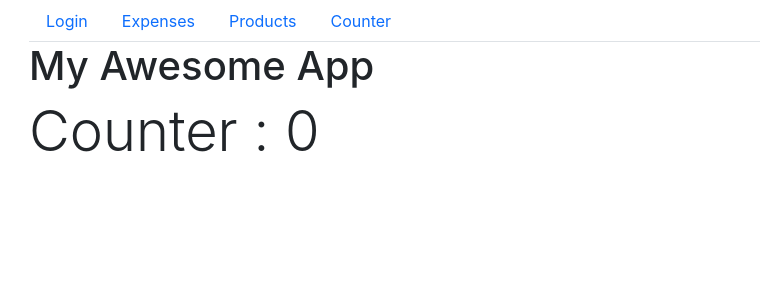
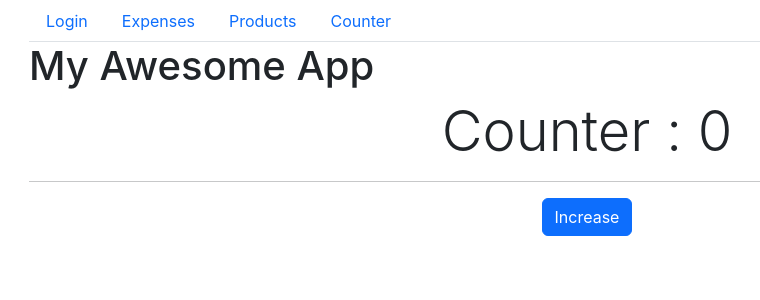
Before and after one commit to synergy2411/del-mar-23-react, a React (Create React App) app in the folder frontend/: page /counter in a window 1280 px wide. Shown: the top 300 px of the page, without its empty margins (53-813 px from the left). Built offline with nearby package versions, Linux system fonts and the light colour scheme.

Commit message:
counter increased

```diff
--- a/frontend/src/Components/Counter/Counter.jsx
+++ b/frontend/src/Components/Counter/Counter.jsx
@@ -1,12 +1,19 @@
 import React from "react";
-import { useSelector } from "react-redux";
+import { useSelector, useDispatch } from "react-redux";
 
 const Counter = () => {
   const counter = useSelector((state) => state.counter);
+  const dispatch = useDispatch();
+
+  const increaseClickHandler = () => dispatch({ type: "INCREMENT" });
 
   return (
-    <div>
+    <div className="text-center">
       <p className="display-4">Counter : {counter}</p>
+      <hr />
+      <button className="btn btn-primary" onClick={increaseClickHandler}>
+        Increase
+      </button>
     </div>
   );
 };
--- a/frontend/src/store/reducers/rootReducer.js
+++ b/frontend/src/store/reducers/rootReducer.js
@@ -3,7 +3,15 @@ const initialState = {
 }
 
 function rootReducer(state = initialState, action) {
-    return state;
+    switch (action.type) {
+        case "INCREMENT": {
+            return {
+                counter: state.counter + 1
+            }
+        }
+        default:
+            return state;
+    }
 }
 
 export default rootReducer;
```
